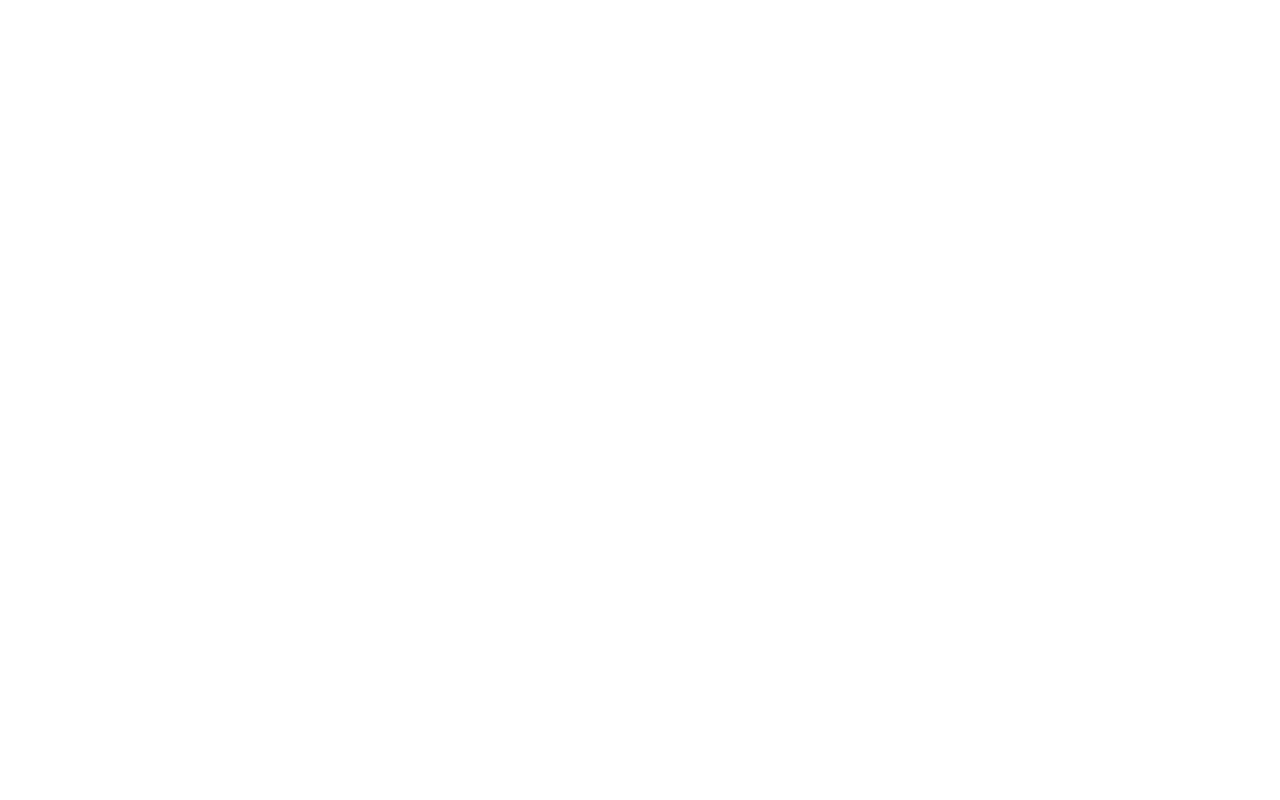
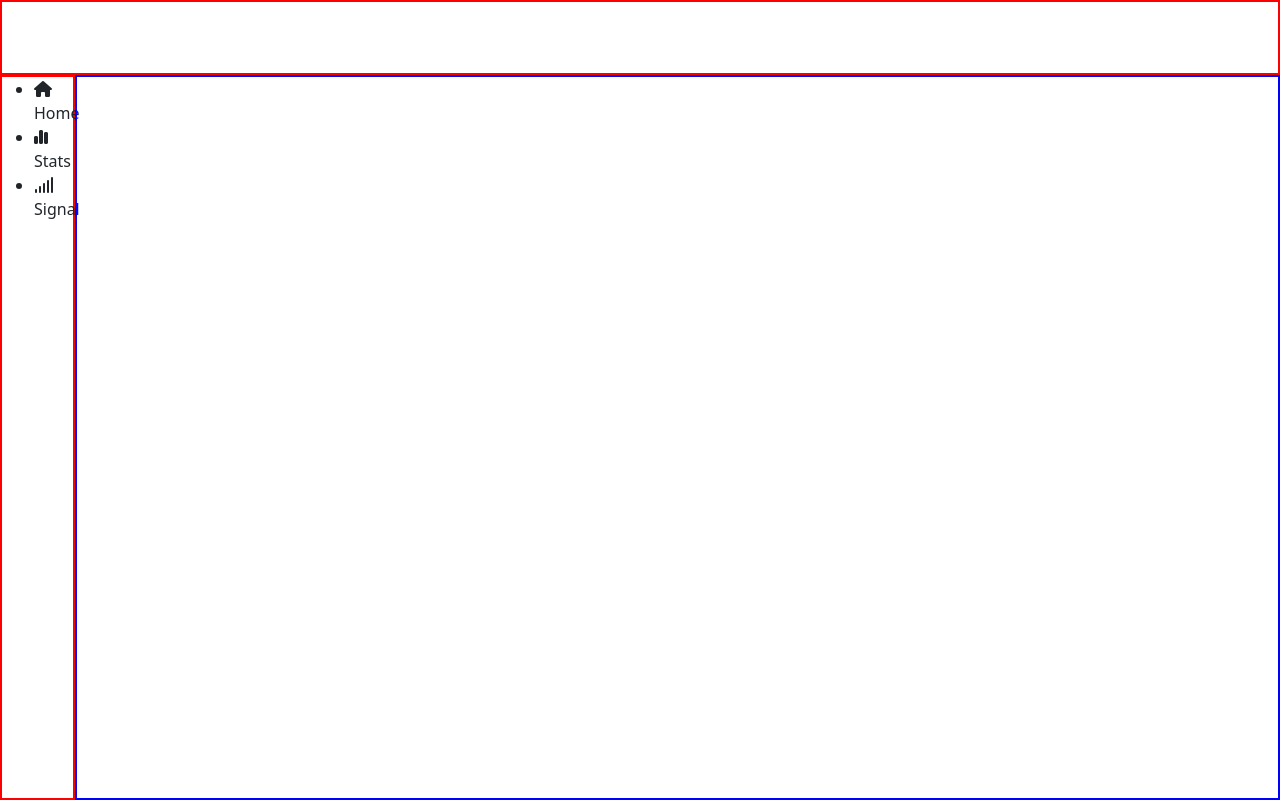
Before and after one commit to albertomandirola/html-css-bootstrap-dashboard, a plain HTML site: page index.html in a window 1280 px wide. Drawn offline with nearby package versions, Linux system fonts and the light colour scheme.

Commit message:
[UPDATE]added first structure and list in sidebar

```diff
--- a/css/style.css
+++ b/css/style.css
@@ -3,3 +3,33 @@
     border: 0;
     box-sizing: border-box;
 }
+
+/* COMMON */
+main{
+    height: calc(100vh - 75px);
+}
+/* HEADER */
+header{
+    height: 75px;
+    border: 2px solid red;
+}
+/* SIDEBAR */
+.sidebar{
+    height: 100%;
+    width: 75px;
+    border: 2px solid red;
+}
+
+/* MAIN-CONTENT */
+.main-content{
+    height: 100%;
+    width: calc(100% - 75px);
+    border: 2px solid blue;
+}
+/* MAIN-CONTENT-TOP */
+
+/* MAIN-CONTENT-BOTTOM */
+
+/* BACKGROUND */
+
+/* MEDIA-QUERY */
--- a/index.html
+++ b/index.html
@@ -4,9 +4,68 @@
     <meta charset="UTF-8">
     <meta name="viewport" content="width=device-width, initial-scale=1.0">
     <title>Document</title>
+    <link href="https://cdn.jsdelivr.net/npm/bootstrap@5.3.2/dist/css/bootstrap.min.css" rel="stylesheet" integrity="sha384-T3c6CoIi6uLrA9TneNEoa7RxnatzjcDSCmG1MXxSR1GAsXEV/Dwwykc2MPK8M2HN" crossorigin="anonymous">
     <link rel="stylesheet" href="./css/style.css">
+    <link rel="stylesheet" href="https://cdnjs.cloudflare.com/ajax/libs/font-awesome/6.4.2/css/all.min.css" integrity="sha512-z3gLpd7yknf1YoNbCzqRKc4qyor8gaKU1qmn+CShxbuBusANI9QpRohGBreCFkKxLhei6S9CQXFEbbKuqLg0DA==" crossorigin="anonymous" referrerpolicy="no-referrer" />
 </head>
 <body>
+    <header>
+        <div class="container-fluid">
+            <div class="row">
+                <div class="col-2">
+                    <div class="content">
 
+                    </div>
+                </div>
+                <div class="col-8">
+                    <div class="content">
+
+                    </div>
+                </div>
+                <div class="col-2">
+                    <div class="content">
+
+                    </div>
+                </div>
+            </div>
+        </div>
+    </header>
+    <main class="d-flex">
+        <div class="sidebar">
+            <div class="sidebar-top">
+                <div class="content">
+                    <ul class="">
+                        <li>
+                            <i class="fas fa-house"></i>
+                            <span class=" va-middle">Home</span>
+                        </li>
+                        <li>
+                            <i class="fas fa-chart-simple"></i>
+                            <span class=" va-middle">Stats</span>
+                        </li>
+                        <li>
+                            <i class="fas fa-signal"></i>
+                            <span class=" va-middle">Signal</span>
+                        </li>
+                    </ul>
+                </div>
+            </div>
+            <div class="sidebar-bottom">
+
+            </div>
+        </div>
+
+
+        <div class="main-content">
+            <div class="main-content-top">
+
+            </div>
+            <div class="main-content-bottom">
+
+            </div>
+        </div>
+    </main>
+
+    <script src="https://cdn.jsdelivr.net/npm/bootstrap@5.3.2/dist/js/bootstrap.bundle.min.js" integrity="sha384-C6RzsynM9kWDrMNeT87bh95OGNyZPhcTNXj1NW7RuBCsyN/o0jlpcV8Qyq46cDfL" crossorigin="anonymous"></script>
 </body>
 </html>
```
